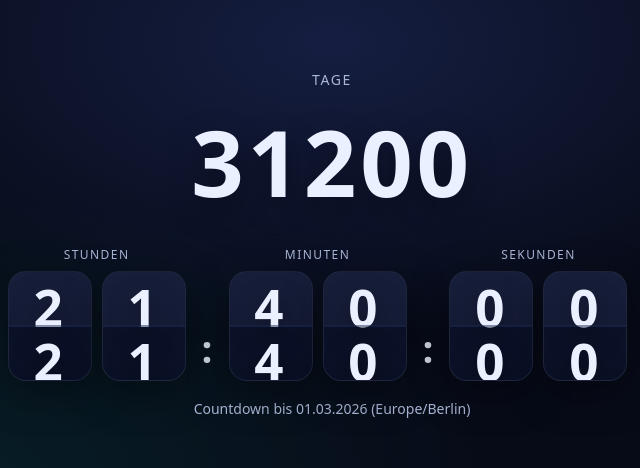
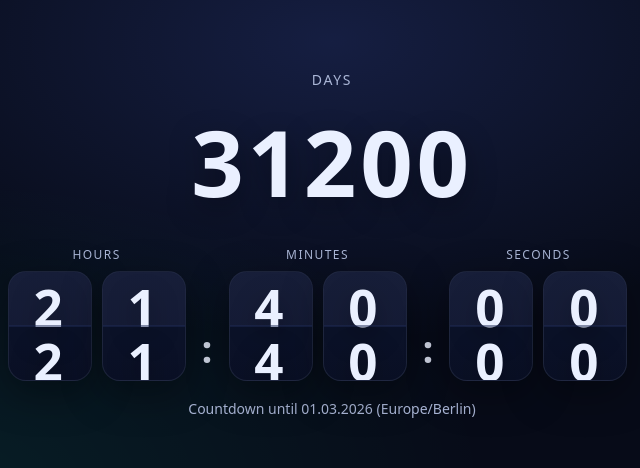
Before and after one commit to mi711cz/countdown, a plain HTML site: page index.html in a window 1280 px wide. Shown: the part 159-627 px from the top of the page, 308-948 px from the left. Drawn offline with Linux system fonts and the light colour scheme.

Commit message:
debug in english

```diff
--- a/index.html
+++ b/index.html
@@ -3,14 +3,14 @@
 <head>
   <meta charset="utf-8" />
   <meta name="viewport" content="width=device-width,initial-scale=1" />
-  <title>Countdown bis 01.03.2026</title>
+  <title>Countdown</title>
   <link rel="stylesheet" href="style.css" />
 </head>
 <body>
   <main class="wrap" aria-live="polite">
     <!-- Zeile 1: Tage -->
     <section class="row row-days">
-      <div class="label">Tage</div>
+      <div class="label">Days</div>
       <div class="daysValue" id="daysValue">000</div>
     </section>
 
@@ -18,7 +18,7 @@
     <section class="row row-clock">
       <div class="clock" role="group" aria-label="Countdown Uhrzeit">
         <div class="unit">
-          <div class="unitLabel">Stunden</div>
+          <div class="unitLabel">Hours</div>
           <div class="cards">
             <div class="flip" data-key="hh1"></div>
             <div class="flip" data-key="hh2"></div>
@@ -28,7 +28,7 @@
         <div class="sep">:</div>
 
         <div class="unit">
-          <div class="unitLabel">Minuten</div>
+          <div class="unitLabel">Minutes</div>
           <div class="cards">
             <div class="flip" data-key="mm1"></div>
             <div class="flip" data-key="mm2"></div>
@@ -38,7 +38,7 @@
         <div class="sep">:</div>
 
         <div class="unit">
-          <div class="unitLabel">Sekunden</div>
+          <div class="unitLabel">Seconds</div>
           <div class="cards">
             <div class="flip" data-key="ss1"></div>
             <div class="flip" data-key="ss2"></div>
@@ -50,7 +50,7 @@
       </div>
     </section>
 
-    <div class="hint" id="hint">Countdown bis 01.03.2026 (Europe/Berlin)</div>
+    <div class="hint" id="hint">Countdown until 01.03.2026 (Europe/Berlin)</div>
   </main>
 
   <script src="script.js"></script>
```
